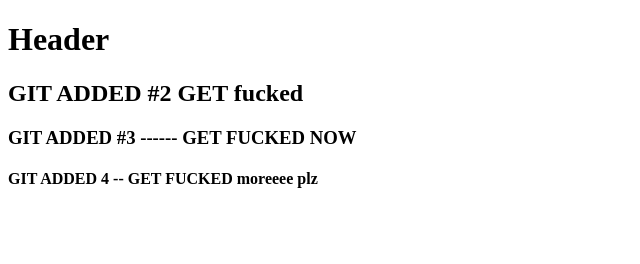
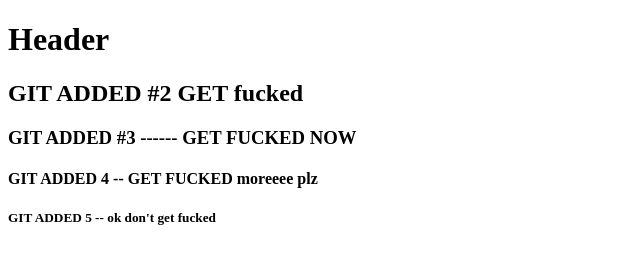
Before and after one commit to deadforweeks/git-test, a plain HTML site: page index.html in a window 1280 px wide. Shown: the whole page, without its empty margins (0-640 px from the left). Drawn offline with Linux system fonts and the light colour scheme.

Commit message:
OK MAYBE FIFTH

```diff
--- a/index.html
+++ b/index.html
@@ -1,3 +1,4 @@
+<!--  -->
 <!DOCTYPE html>
 <html lang="en">
 <head>
@@ -11,5 +12,6 @@
     <h2>GIT ADDED #2 GET fucked</h2>
     <h3>GIT ADDED #3 ------ GET FUCKED NOW</h3>
     <h4> GIT ADDED 4 -- GET FUCKED moreeee plz</h4>
+    <h5>GIT ADDED 5 -- ok don't get fucked</h5>
 </body>
 </html>
```
